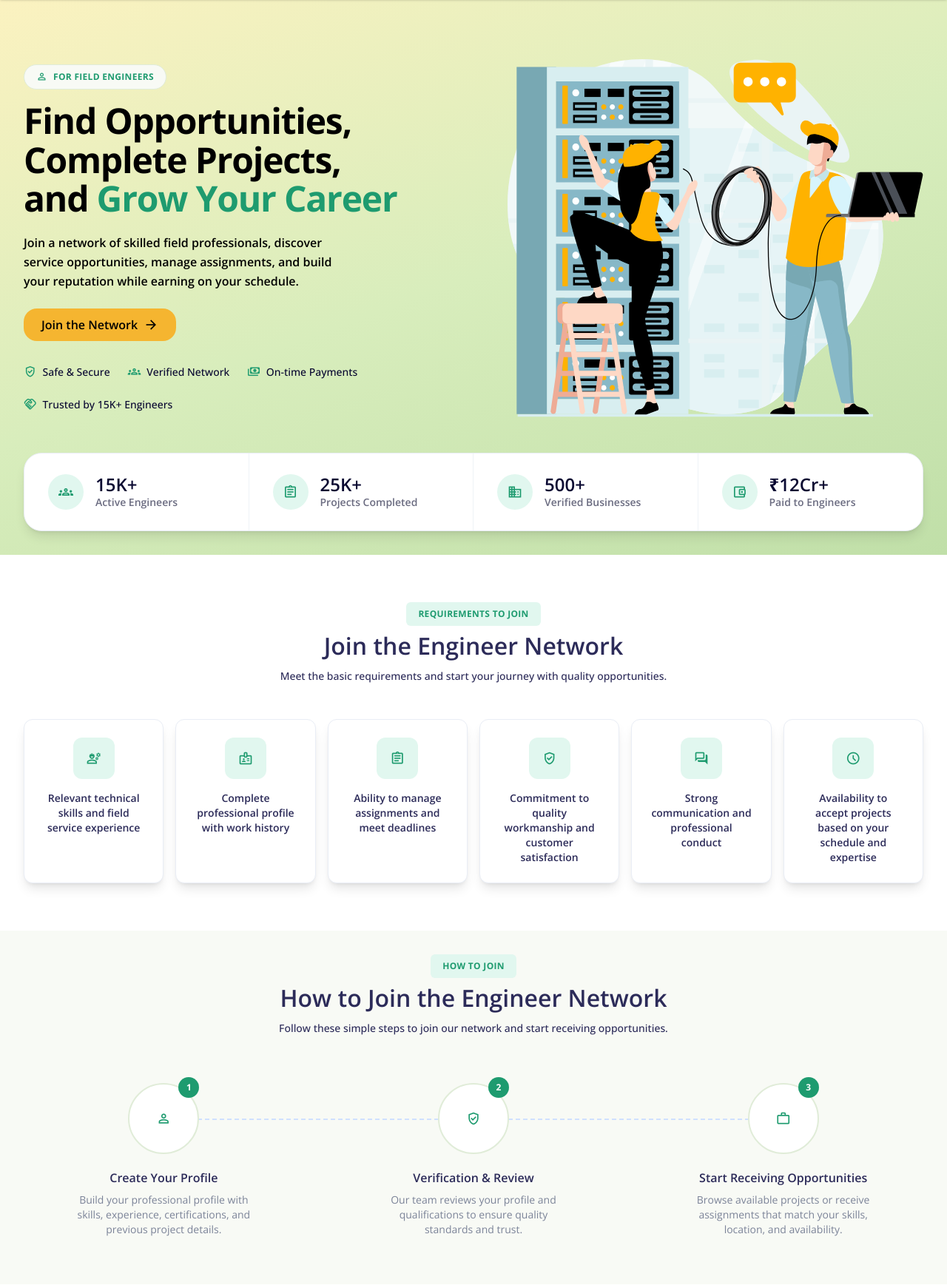
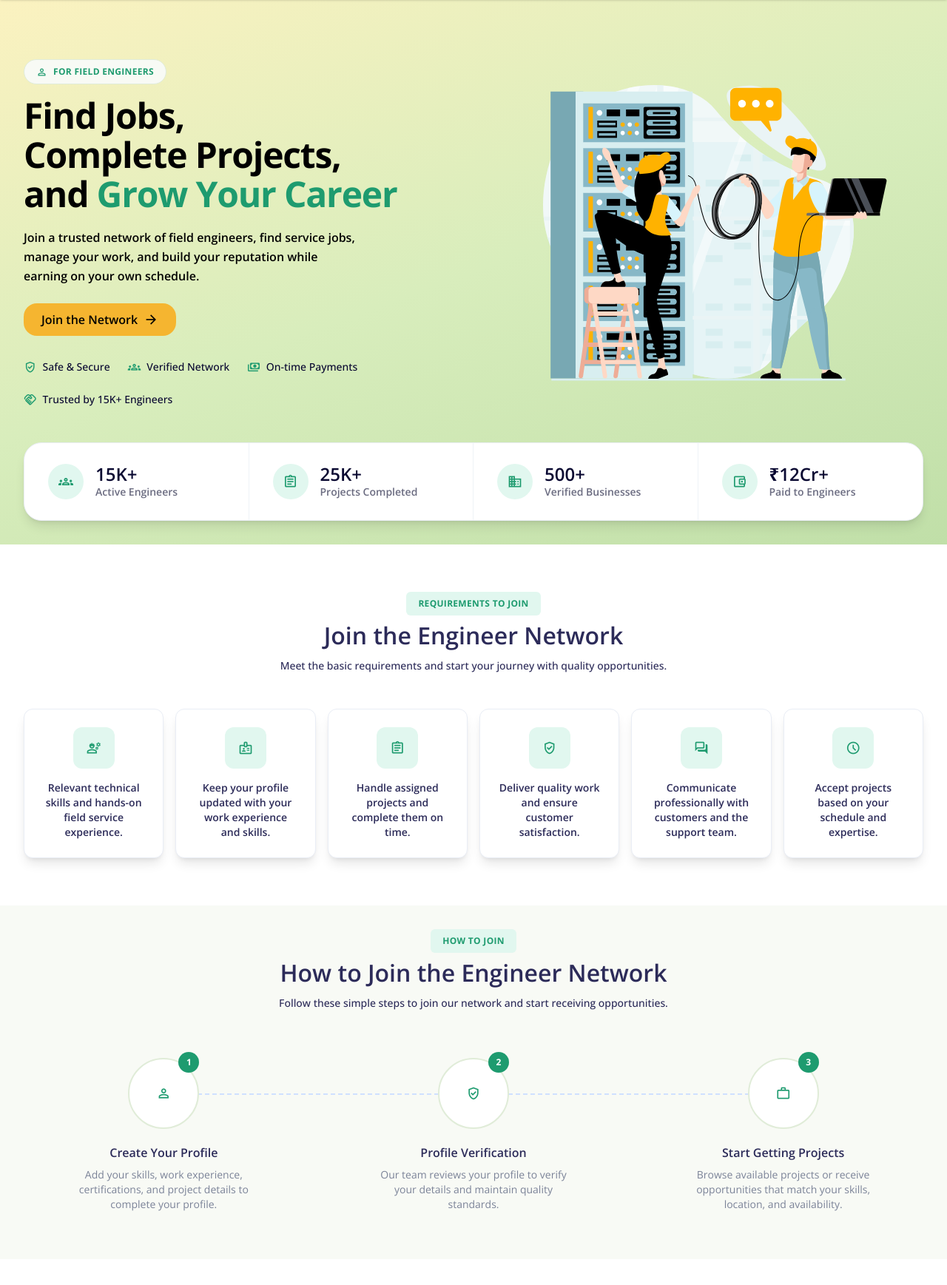
Before and after one commit to marutipai7/fieldengineer-crm, a Django app: template home/templates/fieldengineer/fieldengineer.html in a window 1280 px wide. Shown: the part 126-1863 px from the top of the page at 74% size. Run offline with Django 5.2, Linux system fonts and the light colour scheme; the template is opened without the code that fills it, so the values that code supplies are empty; some libraries are stand-ins or nearby versions.

Commit message:
Updated the content and added padding in Engineer page

```diff
--- a/home/templates/fieldengineer/fieldengineer.html
+++ b/home/templates/fieldengineer/fieldengineer.html
@@ -47,12 +47,14 @@
 <!-- ════════════ HERO ════════════ -->
 <section class="relative overflow-hidden hero-gradient">
 
-    <div class="relative z-10 mx-auto grid max-w-7xl items-center gap-10 px-5 py-12 md:px-8 md:py-16 lg:grid-cols-[1.05fr_0.95fr] lg:gap-8 lg:py-20">
+    <div
+        class="relative z-10 mx-auto grid max-w-7xl items-center gap-10 px-5 py-12 md:px-8 md:py-16 lg:grid-cols-[1.05fr_0.95fr] lg:gap-8 lg:py-20">
 
         <!-- Left -->
         <div class="max-w-xl lg:max-w-none">
             <div class="mb-4">
-                <p class="inline-flex items-center gap-2 rounded-full border border-muted-sage bg-greenish-white px-4 py-2 text-label font-bold uppercase tracking-wide text-emerald-teal">
+                <p
+                    class="inline-flex items-center gap-2 rounded-full border border-muted-sage bg-greenish-white px-4 py-2 text-label font-bold uppercase tracking-wide text-emerald-teal">
                     <span class="material-symbols-outlined text-[14px]">
                         person
                     </span>
@@ -61,16 +63,17 @@
                 </p>
             </div>
 
-            <h1 class="hero-rise hero-rise-d1 text-h3 font-bold leading-[1.1] tracking-tight text-charcoal-black md:text-h2 lg:text-h1">
-                Find Opportunities,<br>
+            <h1
+                class="hero-rise hero-rise-d1 text-h3 font-bold leading-[1.1] tracking-tight text-charcoal-black md:text-h2 lg:text-h1">
+                Find Jobs,<br>
                 Complete Projects,<br>
                 and <span class="text-emerald-teal">Grow Your Career</span>
             </h1>
 
-            <p class="hero-rise hero-rise-d2 mt-5 max-w-md text-b1 leading-relaxed text-text-granite-gray font-semibold">
-                Join a network of skilled field professionals, discover service
-                opportunities, manage assignments, and build your reputation
-                while earning on your schedule.
+            <p
+                class="hero-rise hero-rise-d2 mt-5 max-w-md text-b1 leading-relaxed text-text-granite-gray font-semibold">
+                Join a trusted network of field engineers, find service jobs, manage your work, and build your
+                reputation while earning on your own schedule.
             </p>
 
             <!-- CTA row -->
@@ -105,8 +108,7 @@
         <div class="flex justify-center items-center">
             <img src="{% static 'img/engineers.svg' %}"
                 alt="Illustration of a technician working with a server rack, representing the FE workflow"
-                 loading="lazy"
-                 decoding="async"
+                loading="lazy" decoding="async"
                 class="w-full h-auto max-h-[320px] sm:max-h-[380px] lg:max-h-[400px] object-contain select-none pointer-events-none">
         </div>
 
@@ -122,9 +124,7 @@
                         <span class="material-symbols-outlined text-emerald-teal">groups</span>
                     </div>
                     <div>
-                        <h3 class="text-h5 font-semibold text-dark-indigo counter"
-                            data-target="15000"
-                            data-prefix=""
+                        <h3 class="text-h5 font-semibold text-dark-indigo counter" data-target="15000" data-prefix=""
                             data-suffix="+">
                             0
                         </h3>
@@ -137,9 +137,7 @@
                         <span class="material-symbols-outlined text-emerald-teal">assignment</span>
                     </div>
                     <div>
-                        <h3 class="text-h5 font-semibold text-dark-indigo counter"
-                            data-target="25000"
-                            data-prefix=""
+                        <h3 class="text-h5 font-semibold text-dark-indigo counter" data-target="25000" data-prefix=""
                             data-suffix="+">
                             0
                         </h3>
@@ -152,9 +150,7 @@
                         <span class="material-symbols-outlined text-emerald-teal">business</span>
                     </div>
                     <div>
-                        <h3 class="text-h5 font-semibold text-dark-indigo counter"
-                            data-target="500"
-                            data-prefix=""
+                        <h3 class="text-h5 font-semibold text-dark-indigo counter" data-target="500" data-prefix=""
                             data-suffix="+">
                             0
                         </h3>
@@ -167,9 +163,7 @@
                         <span class="material-symbols-outlined text-emerald-teal">account_balance_wallet</span>
                     </div>
                     <div>
-                        <h3 class="text-h5 font-semibold text-dark-indigo counter"
-                            data-target="12"
-                            data-prefix="₹"
+                        <h3 class="text-h5 font-semibold text-dark-indigo counter" data-target="12" data-prefix="₹"
                             data-suffix="Cr+">
                             ₹0
                         </h3>
@@ -196,51 +190,63 @@
         </div>
         <div class="grid grid-cols-2 lg:grid-cols-6 gap-4">
             <!-- Card 1 -->
-            <div class="bg-white rounded-xl shadow-lg border border-cool-gray-blue p-6 text-center transition-all duration-300 hover:-translate-y-1 hover:border-emerald-teal hover:shadow-xl">
+            <div
+                class="bg-white rounded-xl shadow-lg border border-cool-gray-blue p-6 text-center transition-all duration-300 hover:-translate-y-1 hover:border-emerald-teal hover:shadow-xl">
                 <div class="mx-auto flex h-14 w-14 items-center justify-center rounded-xl bg-sage-green1">
                     <span class="material-symbols-outlined text-emerald-teal">engineering</span>
                 </div>
-                <p class="mt-4 text-b3 font-semibold text-deep-indigo">Relevant technical skills and field service
-                    experience</p>
+                <p class="mt-4 text-b3 font-semibold text-deep-indigo">Relevant technical skills and hands-on field
+                    service experience.
+                </p>
             </div>
             <!-- Card 2 -->
-            <div class="bg-white rounded-xl shadow-lg border border-cool-gray-blue p-6 text-center transition-all duration-300 hover:-translate-y-1 hover:border-emerald-teal hover:shadow-xl">
+            <div
+                class="bg-white rounded-xl shadow-lg border border-cool-gray-blue p-6 text-center transition-all duration-300 hover:-translate-y-1 hover:border-emerald-teal hover:shadow-xl">
                 <div class="mx-auto flex h-14 w-14 items-center justify-center rounded-xl bg-sage-green1">
                     <span class="material-symbols-outlined text-emerald-teal">badge</span>
                 </div>
-                <p class="mt-4 text-b3 font-semibold text-deep-indigo">Complete professional profile with work history
+                <p class="mt-4 text-b3 font-semibold text-deep-indigo">Keep your profile updated with your work
+                    experience and skills.
                 </p>
             </div>
             <!-- Card 3 -->
-            <div class="bg-white rounded-xl shadow-lg border border-cool-gray-blue p-6 text-center transition-all duration-300 hover:-translate-y-1 hover:border-emerald-teal hover:shadow-xl">
+            <div
+                class="bg-white rounded-xl shadow-lg border border-cool-gray-blue p-6 text-center transition-all duration-300 hover:-translate-y-1 hover:border-emerald-teal hover:shadow-xl">
                 <div class="mx-auto flex h-14 w-14 items-center justify-center rounded-xl bg-sage-green1">
                     <span class="material-symbols-outlined text-emerald-teal">assignment</span>
                 </div>
-                <p class="mt-4 text-b3 font-semibold text-deep-indigo">Ability to manage assignments and meet deadlines
+                <p class="mt-4 text-b3 font-semibold text-deep-indigo">Handle assigned projects and complete them on
+                    time.
                 </p>
             </div>
             <!-- Card 4 -->
-            <div class="bg-white rounded-xl shadow-lg border border-cool-gray-blue p-6 text-center transition-all duration-300 hover:-translate-y-1 hover:border-emerald-teal hover:shadow-xl">
+            <div
+                class="bg-white rounded-xl shadow-lg border border-cool-gray-blue p-6 text-center transition-all duration-300 hover:-translate-y-1 hover:border-emerald-teal hover:shadow-xl">
                 <div class="mx-auto flex h-14 w-14 items-center justify-center rounded-xl bg-sage-green1">
                     <span class="material-symbols-outlined text-emerald-teal">verified_user</span>
                 </div>
-                <p class="mt-4 text-b3 font-semibold text-deep-indigo">Commitment to quality workmanship and customer
-                    satisfaction</p>
+                <p class="mt-4 text-b3 font-semibold text-deep-indigo">Deliver quality work and ensure customer
+                    satisfaction.
+                </p>
             </div>
             <!-- Card 5 -->
-            <div class="bg-white rounded-xl shadow-lg border border-cool-gray-blue p-6 text-center transition-all duration-300 hover:-translate-y-1 hover:border-emerald-teal hover:shadow-xl">
+            <div
+                class="bg-white rounded-xl shadow-lg border border-cool-gray-blue p-6 text-center transition-all duration-300 hover:-translate-y-1 hover:border-emerald-teal hover:shadow-xl">
                 <div class="mx-auto flex h-14 w-14 items-center justify-center rounded-xl bg-sage-green1">
                     <span class="material-symbols-outlined text-emerald-teal">forum</span>
                 </div>
-                <p class="mt-4 text-b3 font-semibold text-deep-indigo">Strong communication and professional conduct</p>
+                <p class="mt-4 text-b3 font-semibold text-deep-indigo">Communicate professionally with customers and the
+                    support team.</p>
             </div>
             <!-- Card 6 -->
-            <div class="bg-white rounded-xl shadow-lg border border-cool-gray-blue p-6 text-center transition-all duration-300 hover:-translate-y-1 hover:border-emerald-teal hover:shadow-xl">
+            <div
+                class="bg-white rounded-xl shadow-lg border border-cool-gray-blue p-6 text-center transition-all duration-300 hover:-translate-y-1 hover:border-emerald-teal hover:shadow-xl">
                 <div class="mx-auto flex h-14 w-14 items-center justify-center rounded-xl bg-sage-green1">
                     <span class="material-symbols-outlined text-emerald-teal">schedule</span>
                 </div>
-                <p class="mt-4 text-b3 font-semibold text-deep-indigo">Availability to accept projects based on your
-                    schedule and expertise</p>
+                <p class="mt-4 text-b3 font-semibold text-deep-indigo">Accept projects based on your schedule and
+                    expertise.
+                </p>
             </div>
         </div>
     </div>
@@ -277,8 +283,7 @@
                     </div>
                     <h3 class="mt-5 text-s2 font-semibold text-deep-indigo">Create Your Profile</h3>
                     <p class="mt-2 text-b3 text-slate-gray max-w-[260px] mx-auto">
-                        Build your professional profile with skills, experience, certifications, and previous project
-                        details.
+                        Add your skills, work experience, certifications, and project details to complete your profile.
                     </p>
                 </div>
                 <!-- Step 2 -->
@@ -292,9 +297,9 @@
                             class="absolute -top-2 right-0 w-7 h-7 rounded-full bg-emerald-teal text-white text-c1 font-bold flex items-center justify-center">
                             2</div>
                     </div>
-                    <h3 class="mt-5 text-s2 font-semibold text-deep-indigo">Verification & Review</h3>
+                    <h3 class="mt-5 text-s2 font-semibold text-deep-indigo">Profile Verification</h3>
                     <p class="mt-2 text-b3 text-slate-gray max-w-[260px] mx-auto">
-                        Our team reviews your profile and qualifications to ensure quality standards and trust.
+                        Our team reviews your profile to verify your details and maintain quality standards.
                     </p>
                 </div>
                 <!-- Step 3 -->
@@ -308,9 +313,9 @@
                             class="absolute -top-2 right-0 w-7 h-7 rounded-full bg-emerald-teal text-white text-c1 font-bold flex items-center justify-center">
                             3</div>
                     </div>
-                    <h3 class="mt-5 text-s2 font-semibold text-deep-indigo">Start Receiving Opportunities</h3>
+                    <h3 class="mt-5 text-s2 font-semibold text-deep-indigo">Start Getting Projects</h3>
                     <p class="mt-2 text-b3 text-slate-gray max-w-[260px] mx-auto">
-                        Browse available projects or receive assignments that match your skills, location, and
+                        Browse available projects or receive opportunities that match your skills, location, and
                         availability.
                     </p>
                 </div>
@@ -339,8 +344,9 @@
                 <div class="mx-auto flex h-14 w-14 items-center justify-center rounded-full bg-sage-green1">
                     <span class="material-symbols-outlined text-[28px] text-emerald-teal">work</span>
                 </div>
-                <h3 class="mt-4 text-s2 font-bold text-deep-indigo">Quality Work Opportunities</h3>
-                <p class="mt-3 text-b3 text-deep-indigo">Access projects from trusted businesses across industries.</p>
+                <h3 class="mt-4 text-s2 font-bold text-deep-indigo">Quality Projects</h3>
+                <p class="mt-3 text-b3 text-deep-indigo">Work on projects from trusted businesses across different
+                    industries.</p>
             </div>
             <!-- Card 2 -->
             <div
@@ -348,8 +354,8 @@
                 <div class="mx-auto flex h-14 w-14 items-center justify-center rounded-full bg-lavender-mist">
                     <span class="material-symbols-outlined text-[28px] text-light-purple">schedule</span>
                 </div>
-                <h3 class="mt-4 text-s2 font-bold text-deep-indigo">Flexible Work Schedule</h3>
-                <p class="mt-3 text-b3 text-deep-indigo">Work on your own time and choose what fits your availability.
+                <h3 class="mt-4 text-s2 font-bold text-deep-indigo">Flexible Schedule</h3>
+                <p class="mt-3 text-b3 text-deep-indigo">Choose projects that fit your time and availability.
                 </p>
             </div>
             <!-- Card 3 -->
@@ -358,8 +364,8 @@
                 <div class="mx-auto flex h-14 w-14 items-center justify-center rounded-full bg-lightest-green">
                     <span class="material-symbols-outlined text-[28px] text-light-green">account_balance_wallet</span>
                 </div>
-                <h3 class="mt-4 text-s2 font-bold text-deep-indigo">Transparent Earnings</h3>
-                <p class="mt-3 text-b3 text-deep-indigo">Track jobs, payments, and earnings with complete visibility.
+                <h3 class="mt-4 text-s2 font-bold text-deep-indigo">Clear Earnings</h3>
+                <p class="mt-3 text-b3 text-deep-indigo">Track your projects, payments, and earnings with ease.
                 </p>
             </div>
             <!-- Card 4 -->
@@ -368,8 +374,9 @@
                 <div class="mx-auto flex h-14 w-14 items-center justify-center rounded-full bg-lavender-mist">
                     <span class="material-symbols-outlined text-[28px] text-light-purple">monitoring</span>
                 </div>
-                <h3 class="mt-4 text-s2 font-bold text-deep-indigo">Professional Growth</h3>
-                <p class="mt-3 text-b3 text-deep-indigo">Build your reputation and grow through positive feedback.</p>
+                <h3 class="mt-4 text-s2 font-bold text-deep-indigo">Career Growth</h3>
+                <p class="mt-3 text-b3 text-deep-indigo">Build your reputation by delivering great service and earning
+                    positive reviews.</p>
             </div>
             <!-- Card 5 -->
             <div
@@ -377,8 +384,8 @@
                 <div class="mx-auto flex h-14 w-14 items-center justify-center rounded-full bg-light-ochre-yellow">
                     <span class="material-symbols-outlined text-[28px] text-amber-orange1">verified_user</span>
                 </div>
-                <h3 class="mt-4 text-s2 font-bold text-deep-indigo">Verified Business Network</h3>
-                <p class="mt-3 text-b3 text-deep-indigo">Connect with verified vendors and reliable businesses.</p>
+                <h3 class="mt-4 text-s2 font-bold text-deep-indigo">Trusted Businesses</h3>
+                <p class="mt-3 text-b3 text-deep-indigo">Connect with verified businesses and reliable clients.</p>
             </div>
         </div>
     </div>
@@ -395,29 +402,28 @@
                     BUILT FOR MODERN FIELD ENGINEERS
                 </p>
                 <h2 class="mt-4 text-h2 font-semibold text-deep-indigo">
-                    Powerful Tools to Manage Your Work & Earnings
+                    Everything You Need to Manage Your Work
                 </h2>
                 <p class="mt-5 text-b1 text-slate-gray max-w-lg">
-                    Everything you need to discover opportunities, manage assignments, communicate, and deliver quality
-                    service with confidence.
+                    Find projects, manage your assignments, stay connected, and track your earnings—all in one place.
                 </p>
                 <div class="mt-8 space-y-4">
                     <div class="flex items-center gap-3">
                         <span class="material-symbols-outlined text-emerald-teal">check_circle</span>
-                        <span class="text-b3 text-deep-indigo">Discover opportunities that match your skills</span>
+                        <span class="text-b3 text-deep-indigo">Find projects that match your skills</span>
                     </div>
                     <div class="flex items-center gap-3">
                         <span class="material-symbols-outlined text-emerald-teal">check_circle</span>
-                        <span class="text-b3 text-deep-indigo">Manage assignments and update progress in
-                            real-time</span>
+                        <span class="text-b3 text-deep-indigo">Manage your work and share progress updates
+                        </span>
                     </div>
                     <div class="flex items-center gap-3">
                         <span class="material-symbols-outlined text-emerald-teal">check_circle</span>
-                        <span class="text-b3 text-deep-indigo">Communicate and deliver quality service with ease</span>
+                        <span class="text-b3 text-deep-indigo">Communicate easily and deliver quality service</span>
                     </div>
                     <div class="flex items-center gap-3">
                         <span class="material-symbols-outlined text-emerald-teal">check_circle</span>
-                        <span class="text-b3 text-deep-indigo">Track earnings and build your reputation</span>
+                        <span class="text-b3 text-deep-indigo">Track your earnings and grow your reputation</span>
                     </div>
                 </div>
             </div>
@@ -446,7 +452,8 @@
                 </h3>
             </div>
 
-        <div class="bg-gradient-to-r from-green-50 via-green-50/40 to-transparent border border-green-100 rounded-3xl shadow-sm px-8 py-10">
+            <div
+                class="bg-gradient-to-r from-green-50 via-green-50/40 to-transparent border border-green-100 rounded-3xl shadow-sm px-8 py-10">
 
                 <div class="overflow-hidden">
                     <div class="animate-marquee flex items-center gap-14 whitespace-nowrap">
@@ -536,8 +543,7 @@
 <section class="py-12">
     <div class="max-w-7xl mx-auto px-5 md:px-8">
 
-        <div
-    class="relative overflow-hidden rounded-3xl
+        <div class="relative overflow-hidden rounded-3xl
            bg-gradient-to-r
            from-[#F4F0C2]
            via-[#E8F2D6]
@@ -550,8 +556,7 @@
             <div class="relative z-10">
 
                 <!-- Icon -->
-                <div
-                    class="mx-auto mb-4 flex h-14 w-14 items-center justify-center rounded-full bg-white shadow-md">
+                <div class="mx-auto mb-4 flex h-14 w-14 items-center justify-center rounded-full bg-white shadow-md">
                     <span class="material-symbols-outlined text-emerald-teal text-[28px]">
                         groups
                     </span>
@@ -570,8 +575,7 @@
 
                 <!-- Button -->
                 <div class="mt-8">
-                    <a href="{% url 'contact' %}"
-   class="inline-flex items-center gap-2 rounded-xl
+                    <a href="{% url 'contact' %}" class="inline-flex items-center gap-2 rounded-xl
           bg-[#F5B530] px-8 py-3
           text-b3 font-semibold text-black
           shadow-md
@@ -597,6 +601,7 @@
         from {
             transform: translateX(0);
         }
+
         to {
             transform: translateX(-50%);
         }
```
Also changed, not shown: static/css/output.css. Lines whose indentation alone changed are shown as unchanged.
